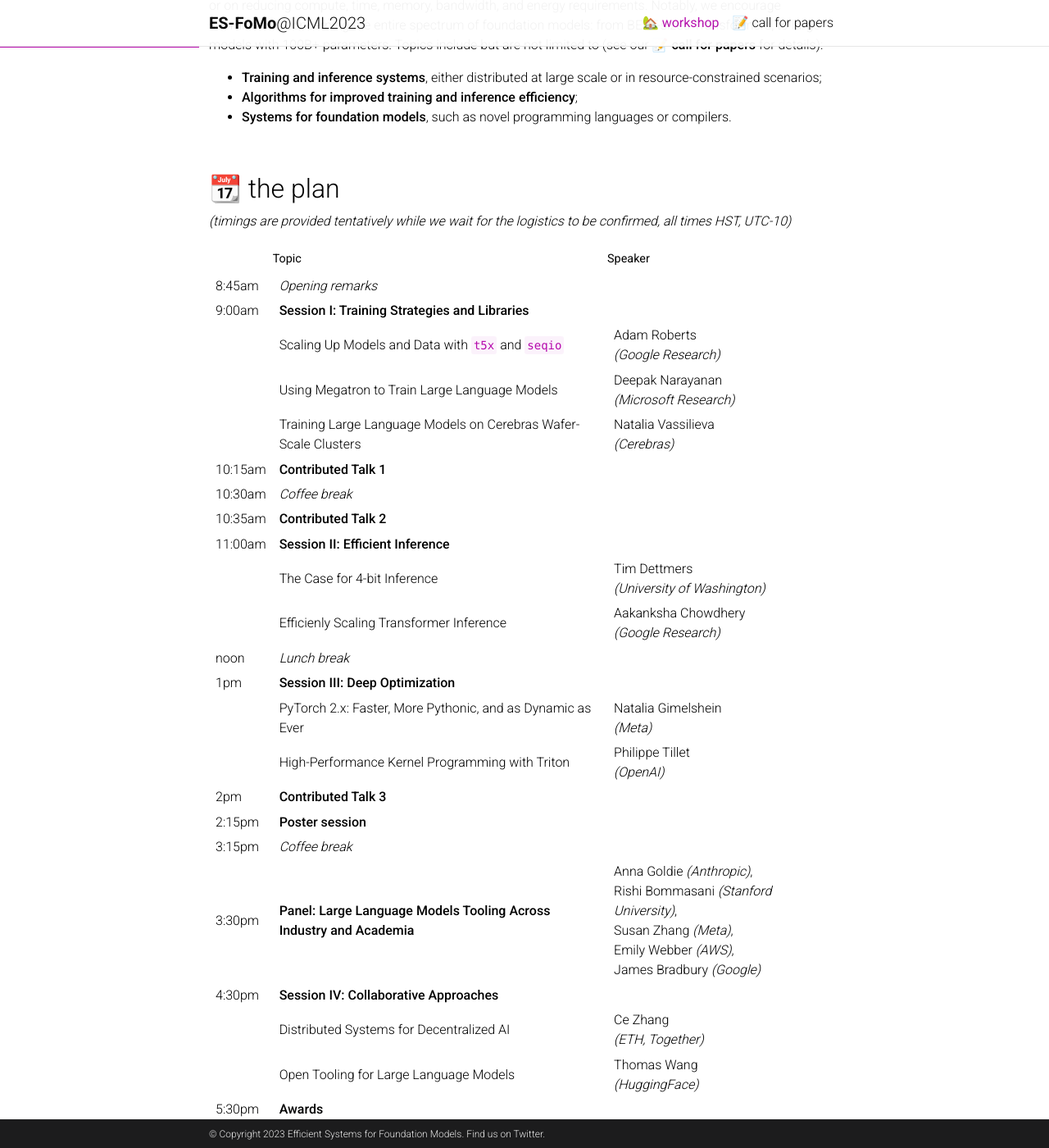
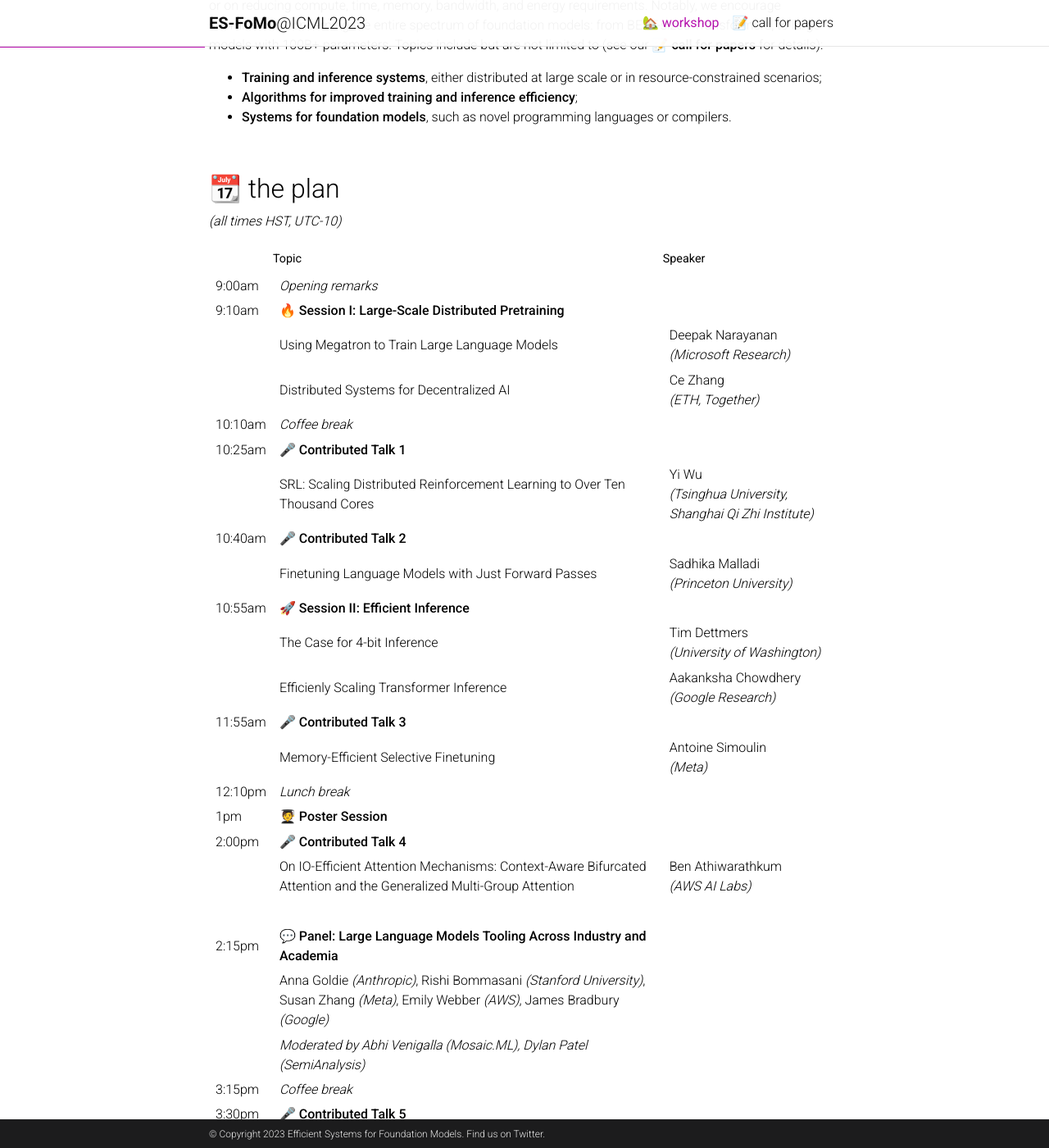
Before and after one commit to slippylolo/es-fomo.github.io, a Jekyll site: the page built from _pages/about.md, in a window 1280 px wide and 1400 px high, scrolled down 1006 px. Shown: the whole window at 82% size. Built offline with Jekyll 4.4.1, drawn with Linux system fonts in a browser that asks for light colours; full-size pictures stand in for the smaller copies a plugin makes; comment, search, counter and statistics services are not loaded; a style sheet for code colours, icons or effects is not loaded; some of the changed text lies outside the part shown.

Commit message:
:sparkles: Update to final schedule and details

```diff
--- a/_pages/about.md
+++ b/_pages/about.md
@@ -12,11 +12,11 @@
 ## 🔥 the gist
 * **what?** A workshop to bring together **interdisciplinary experts** working on the emerging research questions and challenges associated with **foundation model training and inference**.
 * **when & where?**
-  * Attend the workshop, **`29th of July 2023`**, in **Honolulu, Hawaii**—or join us virtually.
+  * Attend the workshop, **`29th of July 2023`**, **Ballroom A**, in **Honolulu, Hawaii**—or join us virtually.
 * **questions?** Contact us at `esfomo.workshop@gmail.com`.
 
 ![Banner](assets/img/together-small.png){:width="128" .center-image}
-*Best paper and poster prizes sponsored by Together--contact us if you are interested in sponsoring as well!*
+*Awards and post-workshop happy hour sponsored by Together.*
 {: style="color:gray; font-size: 80%; text-align: center;"}
 
 <br>
@@ -35,33 +35,42 @@
 <br>
 
 ## 📆 the plan
-*(timings are provided tentatively while we wait for the logistics to be confirmed, all times HST, UTC-10)*
+*(all times HST, UTC-10)*
 
-|   | Topic                                                                 | Speaker                                                                                |
-|--------------------|-----------------------------------------------------------------------|----------------------------------------------------------------------------------------|
-| 8:45am      | *Opening remarks*                                                     |                                                                                        |
-| 9:00am     | **Session I: Training Strategies and Libraries**                      |                                                                                        |
-|                    | Scaling Up Models and Data with `t5x` and `seqio`                     | Adam Roberts <br> *(Google Research)*                                                         |
-|                    | Using Megatron to Train Large Language Models               | Deepak Narayanan <br> *(Microsoft Research)*                                                  |
-|                    | Training Large Language Models on Cerebras Wafer-Scale Clusters       | Natalia Vassilieva <br> *(Cerebras)*                                                          |
-| 10:15am    | **Contributed Talk 1**                                                |                                                                                        |
-| 10:30am    | *Coffee break*                                                        |                                                                                        |
-| 10:35am      | **Contributed Talk 2**                                                |                                                                                        |
-| 11:00am       | **Session II: Efficient Inference**                                   |                                                                                        |
-|                    | The Case for 4-bit Inference                                          | Tim Dettmers <br> *(University of Washington)*                                                |
-|                    | Efficienly Scaling Transformer Inference                              | Aakanksha Chowdhery <br> *(Google Research)*                                                  |
-| noon           | *Lunch break*                                                         |                                                                                        |
-| 1pm            | **Session III: Deep Optimization**                                    |                                                                                        |
-|                    | PyTorch 2.x: Faster, More Pythonic, and as Dynamic as Ever            | Natalia Gimelshein <br> *(Meta)*                                                              |
-|                    | High-Performance Kernel Programming with Triton            | Philippe Tillet <br> *(OpenAI)*                                                              |
-| 2pm         | **Contributed Talk 3**
-| 2:15pm      | **Poster session**  |                                                                                        |
-| 3:15pm      | *Coffee break*                                                        |                                                                                        |
- | 3:30pm      | **Panel: Large Language Models Tooling Across Industry and Academia** | Anna Goldie *(Anthropic)*, <br>Rishi Bommasani *(Stanford University)*,<br> Susan Zhang *(Meta)*,<br> Emily Webber *(AWS)*, <br> James Bradbury *(Google)* | |                                                                                        |
-| 4:30pm      | **Session IV: Collaborative Approaches**                              |                                                                                        |
-|                    | Distributed Systems for Decentralized AI                              | Ce Zhang <br> *(ETH, Together)*                                                                    |
-|                    | Open Tooling for Large Language Models                                | Thomas Wang <br> *(HuggingFace)*                                                              |
-| 5:30pm      | **Awards**                                                            |                                                                                        |
+|         | Topic                                                                                                                                     | Speaker                                                         |
+|---------|-------------------------------------------------------------------------------------------------------------------------------------------|-----------------------------------------------------------------|
+| 9:00am  | *Opening remarks*                                                                                                                         |                                                                 |
+| 9:10am  | 🔥 **Session I: Large-Scale Distributed Pretraining**                                                                                     |                                                                 |
+|         | Using Megatron to Train Large Language Models                                                                                             | Deepak Narayanan <br> *(Microsoft Research)*                    |
+|         | Distributed Systems for Decentralized AI                                                                                                  | Ce Zhang <br> *(ETH, Together)*                                 |
+| 10:10am | *Coffee break*                                                                                                                            |                                                                 |
+| 10:25am | 🎤 **Contributed Talk 1**                                                                                                                 |                                                                 |
+|         | SRL: Scaling Distributed Reinforcement Learning to Over Ten Thousand Cores                                                                | Yi Wu   <br> *(Tsinghua University, Shanghai Qi Zhi Institute)* |
+| 10:40am | 🎤 **Contributed Talk 2**                                                                                                                 |                                                                 |
+|         | Finetuning Language Models with Just Forward Passes                                                                                       | Sadhika Malladi <br> *(Princeton University)*                   |
+| 10:55am | 🚀 **Session II: Efficient Inference**                                                                                                    |                                                                 |
+|         | The Case for 4-bit Inference                                                                                                              | Tim Dettmers <br> *(University of Washington)*                  |
+|         | Efficienly Scaling Transformer Inference                                                                                                  | Aakanksha Chowdhery <br> *(Google Research)*                    |
+| 11:55am | 🎤 **Contributed Talk 3**                                                                                                                 |                                                                 |
+|         | Memory-Efficient Selective Finetuning                                                                                                     | Antoine Simoulin <br> *(Meta)*                                  |
+| 12:10pm | *Lunch break*                                                                                                                             |                                                                 |
+| 1pm     | 🧑‍🎓 **Poster Session**                                                                                                                  |                                                                 |
+| 2:00pm  | 🎤 **Contributed Talk 4**                                                                                                                 |                                                                 |
+|         | On IO-Efficient Attention Mechanisms: Context-Aware Bifurcated Attention and the Generalized Multi-Group Attention                        | Ben Athiwarathkum<br> *(AWS AI Labs)*                           |
+|         |                                                                                                                                           |                                                                 |
+| 2:15pm  | 💬 **Panel: Large Language Models Tooling Across Industry and Academia**                                                                  |                                                                 |
+|         | Anna Goldie *(Anthropic)*, Rishi Bommasani *(Stanford University)*, Susan Zhang *(Meta)*, Emily Webber *(AWS)*, James Bradbury *(Google)* |                                                                 |
+|         | *Moderated by Abhi Venigalla (Mosaic.ML), Dylan Patel (SemiAnalysis)*                                                                     |                                                                 |
+| 3:15pm  | *Coffee break*                                                                                                                            |                                                                 |
+| 3:30pm  | 🎤 **Contributed Talk 5**                                                                                                                 |                                                                 |
+|         | Fast Causal Attention with Dynamic Sparsity                                                                                               | Daniele Paliotta <br> *(University of Geneva)*                  |
+|         |                                                                                                                                           |                                                                 |
+| 3:45pm  | ⚙️ **Session III: Deep Optimization**                                                                                                     |                                                                 |
+|         | PyTorch 2.x: Faster, More Pythonic, and as Dynamic as Ever                                                                                | Natalia Gimelshein <br> *(OpenAI)*                              |
+|         | High-Performance Kernel Programming with Triton                                                                                           | Philippe Tillet <br> *(OpenAI)*                                 |
+| 4:45pm  | 🏅 **Awards**                                                                                                                             |                                                                 |
+| 6:00pm  | 🎉 **Post-workshop happy hour**                                                                                                           | *sponsored by Together*                                         |
+
 
 <br>
 
```
Also changed, not shown: _projects/adam.md (deleted, +0 -9 lines), _projects/ce.md (+1 -1 lines), _projects/natalia.md (deleted, +0 -9 lines), _projects/thomas.md (deleted, +0 -9 lines).
